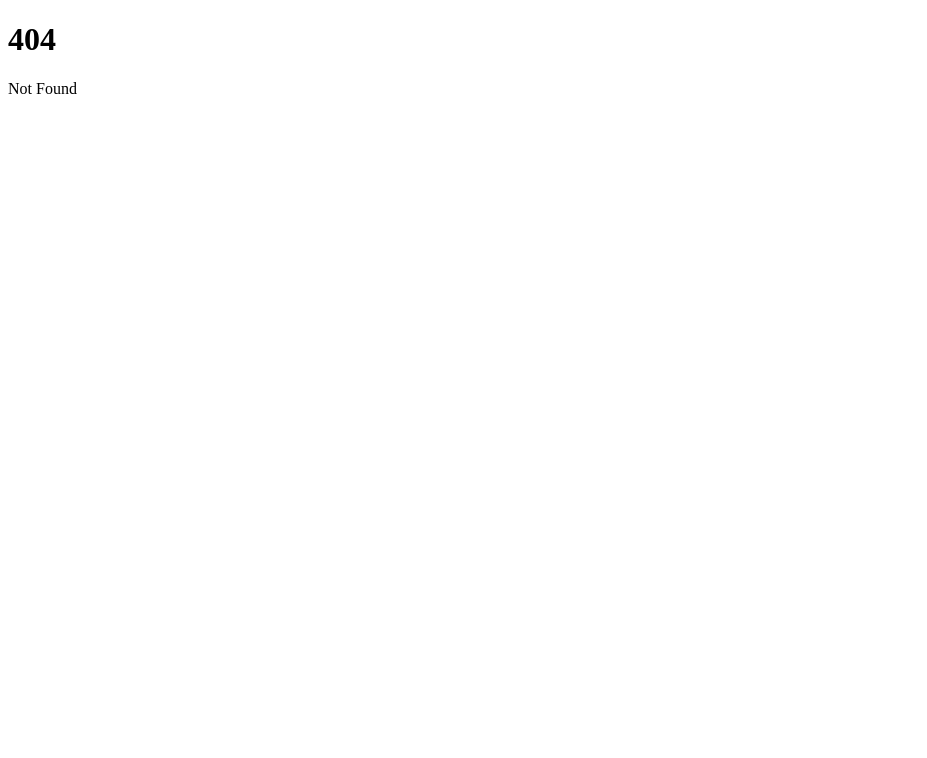
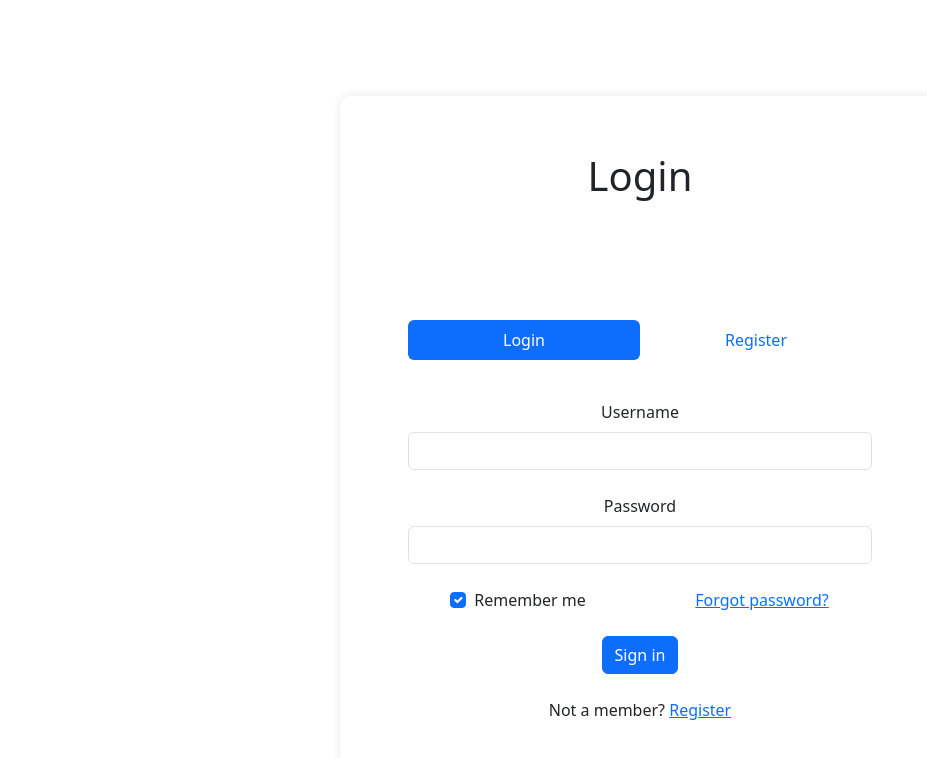
Before and after one commit to joaoafonso02/DB_Project, a SvelteKit app in the folder Frontend/: page /login in a window 1280 px wide. Before the commit this address had no page. Shown: the top 758 px of the page, without its empty margins (0-927 px from the left). Built offline with nearby package versions, Linux system fonts and the light colour scheme.

Commit message:
frontend

```diff
--- a/Frontend/package.json
+++ b/Frontend/package.json
@@ -24,5 +24,8 @@
 		"typescript": "^5.0.0",
 		"vite": "^4.3.0"
 	},
-	"type": "module"
+	"type": "module",
+	"dependencies": {
+		"bootstrap": "^5.2.3"
+	}
 }
--- a/Frontend/src/app.html
+++ b/Frontend/src/app.html
@@ -1,12 +1,20 @@
 <!DOCTYPE html>
 <html lang="en">
+
 <head>
 	<meta charset="utf-8" />
+	<meta name="viewport" content="width=device-width, initial-scale=1.0, maximum-scale=1, user-scalable=0">
 	<link rel="icon" href="%sveltekit.assets%/favicon.png" />
-		<meta name="viewport" content="width=device-width" />
+	<link href="https://cdn.jsdelivr.net/npm/bootstrap@5.3.0-alpha3/dist/css/bootstrap.min.css" rel="stylesheet"
+		integrity="sha384-KK94CHFLLe+nY2dmCWGMq91rCGa5gtU4mk92HdvYe+M/SXH301p5ILy+dN9+nJOZ" crossorigin="anonymous">
 	%sveltekit.head%
 </head>
+
 <body data-sveltekit-preload-data="hover">
 	<div style="display: contents">%sveltekit.body%</div>
+	<script src="https://cdn.jsdelivr.net/npm/bootstrap@5.3.0-alpha3/dist/js/bootstrap.bundle.min.js"
+		integrity="sha384-ENjdO4Dr2bkBIFxQpeoTz1HIcje39Wm4jDKdf19U8gI4ddQ3GYNS7NTKfAdVQSZe"
+		crossorigin="anonymous"></script>
 </body>
+
 </html>
--- /dev/null
+++ b/Frontend/src/routes/PhoneAppLayout.svelte
@@ -0,0 +1,37 @@
+<script>
+    export let title = '';
+  </script>
+
+  <style>
+    .phone-app-design {
+      background-color: white;
+      padding: 20px;
+      border-radius: 10px;
+      box-shadow: 0 0 10px rgba(0, 0, 0, 0.1);
+    }
+
+    .phone-app-header {
+      background-color: #ffffff;
+      padding: 20px;
+      border-radius: 10px;
+      margin-bottom: 20px;
+      text-align: center;
+    }
+
+    .fixed-width-height {
+      width: 600px; /* Adjust the width as needed */
+      height: 850px; /* Adjust the height as needed */
+      margin: 0 auto; /* Center the container horizontally */
+    }
+  </style>
+
+  <div class="container py-5">
+    <div class="d-flex flex-column align-items-center mt-5">
+      <div class="phone-app-design fixed-width-height">
+        <div class="phone-app-header">
+          <h1 class="text-center mt-3">{title}</h1>
+        </div>
+        <slot></slot>
+      </div>
+    </div>
+  </div>
--- /dev/null
+++ b/Frontend/src/routes/login/+page.svelte
@@ -0,0 +1,147 @@
+<script>
+    import PhoneAppLayout from '../PhoneAppLayout.svelte';
+    import { onMount } from 'svelte';
+
+    let title = 'Login';
+
+    onMount(() => {
+      document.title = title;
+    });
+
+    let credentials = {usr: "admin", password: "1234"};
+
+    function submitSignin(){
+        let usr = document.querySelector("#formSigninUsername").value;
+        let password = document.querySelector("#formSigninPassword").value;
+        const users = credentials;
+        console.log(credentials.length);
+            console.log("EW");
+            if(users['usr'] == usr && users['password'] == password){
+                window.location.href='/';
+            }
+            else {
+                showAlert("Unknown username or password, try again!");
+            }
+    }
+
+    let message = "";
+
+
+    function showAlert(msg) {
+        setTimeout(() => {
+            message = "";
+        }, 3000);
+        message = msg;
+    }
+
+</script>
+
+<PhoneAppLayout {title}>
+  <section class="text-center text-lg-start">
+
+      {#if message}
+        <div class="alert">{message}</div>
+      {/if}
+      <br>
+      <!-- Jumbotron -->
+      <div class="row g-0 align-items-center justify-content-center" >
+
+        <div class="card cascading-right border-0">
+            <div class="card-body p-5 shadow-4 text-center">
+              <!-- Pills navs -->
+              <ul class="nav nav-pills nav-justified mb-3" id="ex1" role="tablist">
+                <li class="nav-item" role="presentation">
+                  <button class="nav-link active" id="tab-login" data-bs-toggle="pill" data-bs-target="#pills-login" type="button" role="tab" aria-controls="pills-login" aria-selected="true">Login</button>
+                </li>
+                <li class="nav-item" role="presentation">
+                  <button class="nav-link" id="tab-register" data-bs-toggle="pill" data-bs-target="#pills-register" type="button" role="tab" aria-controls="pills-register" aria-selected="false">Register</button>
+                </li>
+              </ul>
+              <div class="tab-content" id="pills-tabContent">
+                <div class="tab-pane show active" id="pills-login" role="tabpanel" aria-labelledby="pills-login">
+                  <form>
+                    <br>
+                    <!-- Username input -->
+                    <div class="form-outline mb-4">
+                      <label class="form-label" for="loginName">Username</label>
+                      <input id="formSigninUsername" type="text" class="form-control" style="text-align: center;">
+                    </div>
+                    <!-- Password input -->
+                    <div class="form-outline mb-4">
+                      <label class="form-label" for="loginPassword">Password</label>
+                      <input id="formSigninPassword" type="password" class="form-control" style="text-align: center;">
+                    </div>
+                    <!-- 2 column grid layout -->
+                    <div class="row mb-4">
+                      <div class="col-md-6 d-flex justify-content-center">
+                        <!-- Checkbox -->
+                        <div class="form-check mb-3 mb-md-0">
+                          <input class="form-check-input" type="checkbox" value="" id="loginCheck" checked>
+                          <label class="form-check-label" for="loginCheck"> Remember me </label>
+                        </div>
+                      </div>
+                      <div class="col-md-6 d-flex justify-content-center">
+                        <!-- Simple link -->
+                        <a href="#!">Forgot password?</a>
+                      </div>
+                    </div>
+                    <!-- Submit button -->
+                    <div id="formSignin" onsubmit="submitSignin()">
+                      <button type="submit" class="btn btn-primary btn-block mb-4" on:click={submitSignin}>Sign in</button>
+                    </div>
+                    <!-- Register buttons -->
+                    <div class="text-center">
+                      <p>Not a member? <a href="#pills-register" data-bs-target="#pills-register" id="registerBtn">Register</a></p>
+                    </div>
+                  </form>
+                </div>
+                <div class="tab-pane" id="pills-register" role="tabpanel" aria-labelledby="tab-register">
+                  <form>
+                    <!-- Username input -->
+                    <div class="form-outline mb-4">
+                      <label class="form-label mt-3" for="registerUsername">Username</label>
+                      <input id="formSignupUsername" type="text" class="form-control">
+                    </div>
+                    <!-- Email input -->
+                    <div class="form-outline mb-4">
+                      <label class="form-label" for="registerEmail">Email</label>
+                      <input id="formSignupEmail" type="email" class="form-control">
+                    </div>
+                    <!-- Password input -->
+                    <div class="form-outline mb-4">
+                      <label class="form-label" for="registerPassword">Password</label>
+                      <input id="formSignupPassword1" type="password" class="form-control">
+                    </div>
+                    <!-- Repeat Password input -->
+                    <div class="form-outline mb-4">
+                      <label class="form-label" for="registerRepeatPassword">Repeat password</label>
+                      <input id="formSignupPassword2" type="password" class="form-control">
+                    </div>
+                    <!-- Checkbox -->
+                    <div class="form-check d-flex justify-content-center mb-4">
+                      <input id="formSignupCheck" class="form-check-input me-2" type="checkbox" value="" checked aria-describedby="registerCheckHelpText">
+                      <label class="form-check-label" for="registerCheck">I have read and agree to the terms</label>
+                    </div>
+                    <!-- Submit button -->
+                    <button id="formSignup" class="btn btn-primary btn-block mb-3">Register</button>
+                  </form>
+                </div>
+              </div>
+            </div>
+          </div>
+        </div>
+
+      <!-- Jumbotron -->
+  </section>
+</PhoneAppLayout>
+
+<style>
+  .alert {
+    background-color: red;
+    color: white;
+    text-align: center;
+    padding: 10px;
+    margin-top: 10px;
+    width: 100%;
+  }
+</style>
```
Also changed, not shown: Frontend/src/routes/+page.svelte (+17 -2 lines), Frontend/static/trotinet.jpg (added), 1 other file (tests, documents, lock files or other folders). Lines whose indentation alone changed are shown as unchanged.
